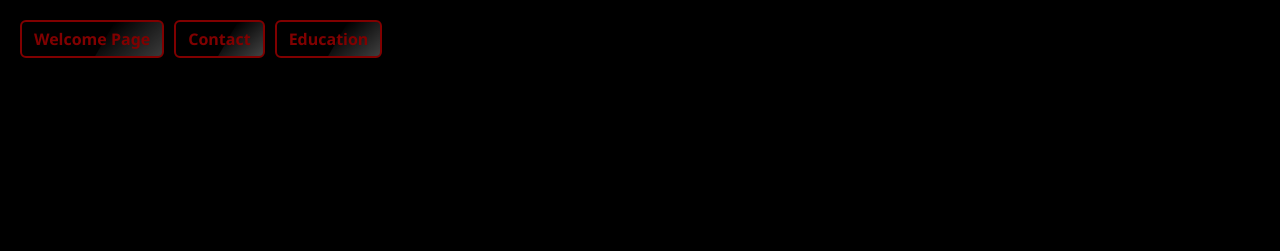
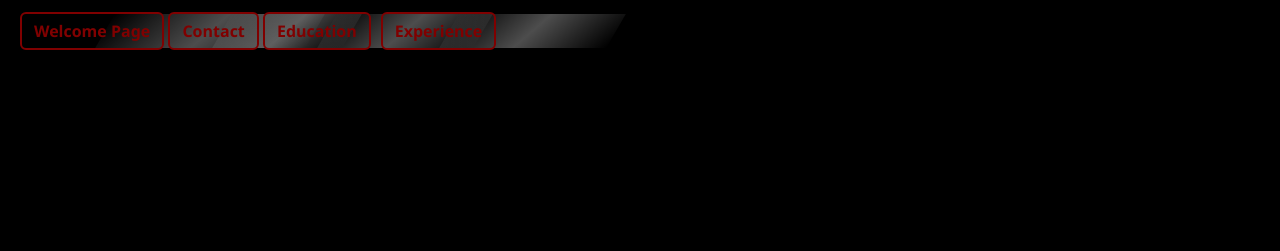
Before and after one commit to bonitsispan/bonitsispan.github.io, a plain HTML site: page index.html in a window 1280 px wide. Shown: the top 251 px of the page. Drawn offline with Linux system fonts and the light colour scheme.

Commit message:
Update index.html

```diff
--- a/index.html
+++ b/index.html
@@ -8,10 +8,17 @@
 </head>
 <body>
   <div class="top-buttons">
+  <div class="top-row">
     <a href="index.html" class="nav-button">Welcome Page</a>
     <a href="contact.html" class="nav-button">Contact</a>
     <a href="education.html" class="nav-button">Education</a>
   </div>
+  <div class="bottom-row">
+    <a href="experience.html" class="nav-button">Experience</a>
+  </div>
+</div>
+
+
 
   <div class="layout" id="parallax-container">
     <div class="avatar">
```
